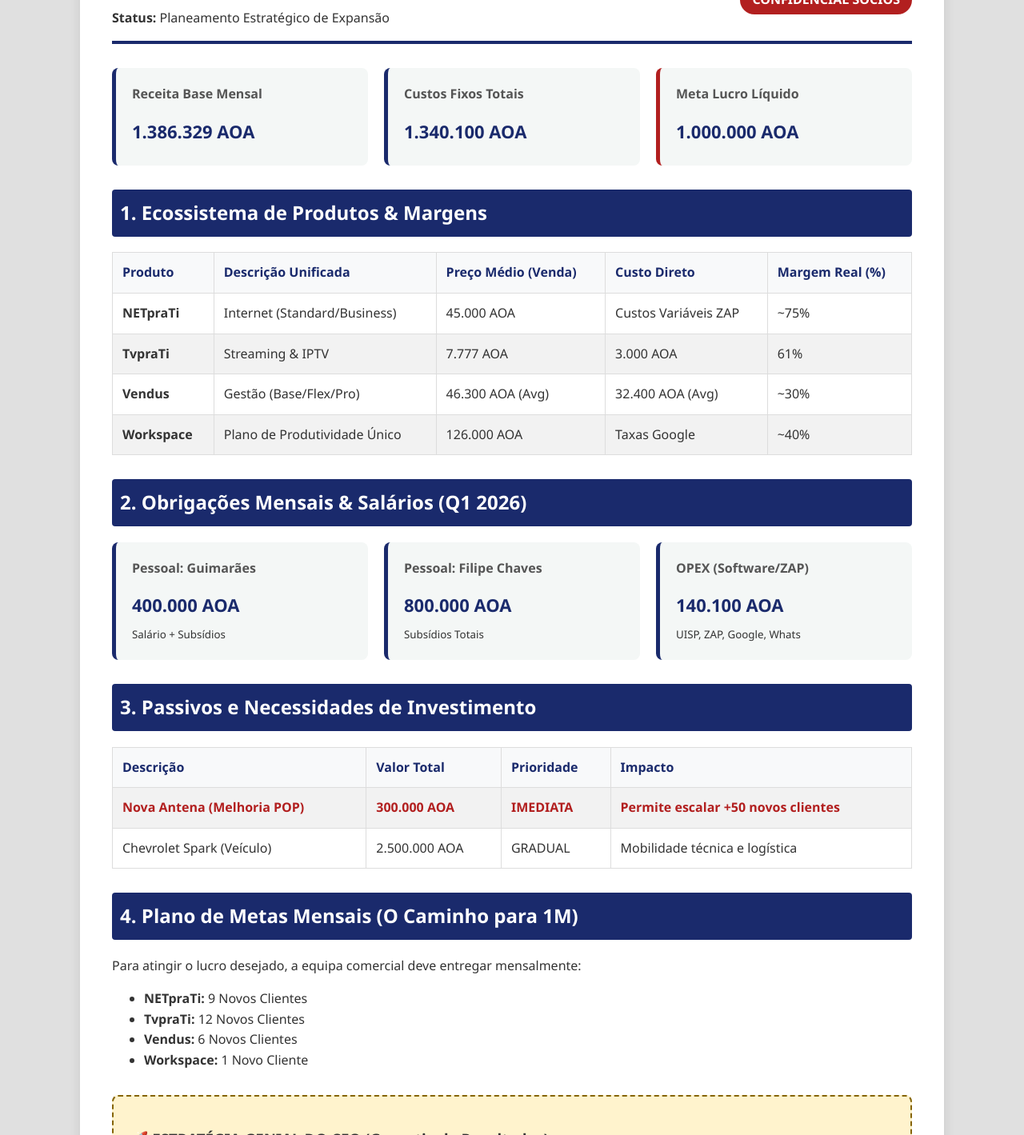
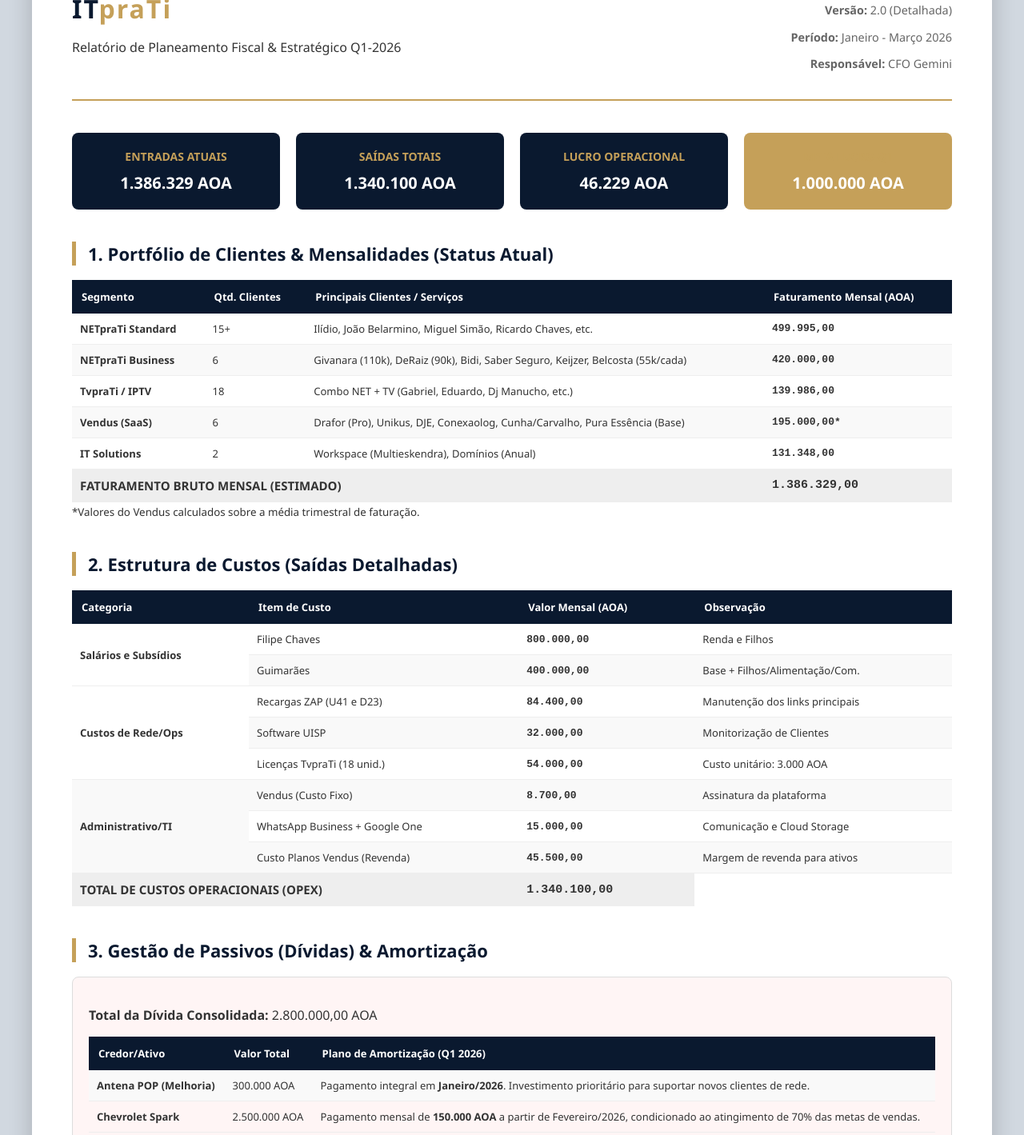
Before and after one commit to chavesfilip/itprati, a plain HTML site: page financas/gf26.html in a window 1280 px wide. Shown: the part 111-1530 px from the top of the page at 80% size. Drawn offline with Linux system fonts and the light colour scheme.

Commit message:
Revise HTML for Q1 2026 report layout and content
Updated the HTML structure and styles for the Q1 2026 report, including changes to titles, layout, and data presentation.

```diff
--- a/financas/gf26.html
+++ b/financas/gf26.html
@@ -1,169 +1,262 @@
 <!DOCTYPE html>
-<html lang="pt">
+<html lang="pt-pt">
 <head>
     <meta charset="UTF-8">
-    <title>Relatório Estratégico ITpraTi - Q1 2026</title>
+    <meta name="viewport" content="width=device-width, initial-scale=1.0">
+    <title>Relatório Trimestral ITpraTi - Q1 2026</title>
     <style>
         :root {
-            --primary: #1a2a6c;
-            --secondary: #b21f1f;
-            --accent: #fdbb2d;
-            --text: #333;
-            --light: #f4f7f6;
+            --navy: #0a192f;
+            --gold: #c5a059;
+            --light-gray: #f4f7f6;
+            --white: #ffffff;
+            --danger: #e74c3c;
+            --success: #2ecc71;
+            --text-main: #333;
         }
-        body { font-family: 'Segoe UI', Tahoma, Geneva, Verdana, sans-serif; line-height: 1.6; color: var(--text); background: #e0e0e0; margin: 0; padding: 20px; }
-        .container { max-width: 1000px; background: white; margin: auto; padding: 40px; border-radius: 8px; box-shadow: 0 4px 15px rgba(0,0,0,0.1); }
-        header { border-bottom: 4px solid var(--primary); margin-bottom: 30px; display: flex; justify-content: space-between; align-items: center; }
-        h1 { color: var(--primary); margin: 0; font-size: 28px; text-transform: uppercase; }
-        .badge { background: var(--secondary); color: white; padding: 5px 15px; border-radius: 20px; font-weight: bold; }
 
-        .section-title { background: var(--primary); color: white; padding: 10px; margin-top: 30px; border-radius: 4px; }
+        body { font-family: 'Segoe UI', Arial, sans-serif; background-color: #d1d8e0; margin: 0; padding: 40px; color: var(--text-main); }
+        .report-container { max-width: 1100px; background: var(--white); margin: auto; padding: 50px; border-radius: 12px; box-shadow: 0 10px 30px rgba(0,0,0,0.2); border-top: 10px solid var(--navy); }
 
-        table { width: 100%; border-collapse: collapse; margin: 15px 0; }
-        th, td { border: 1px solid #ddd; padding: 12px; text-align: left; }
-        th { background: #f8f9fa; color: var(--primary); }
-        tr:nth-child(even) { background: #f2f2f2; }
+        /* Header */
+        header { display: flex; justify-content: space-between; border-bottom: 2px solid var(--gold); padding-bottom: 20px; margin-bottom: 40px; }
+        .logo-area h1 { margin: 0; color: var(--navy); font-size: 32px; letter-spacing: 2px; }
+        .logo-area span { color: var(--gold); font-weight: bold; }
+        .meta-info { text-align: right; font-size: 0.9em; color: #666; }
 
-        .grid-3 { display: grid; grid-template-columns: 1fr 1fr 1fr; gap: 20px; margin-top: 20px; }
-        .card { background: var(--light); padding: 20px; border-radius: 8px; border-left: 5px solid var(--primary); }
-        .card.urgent { border-left-color: var(--secondary); }
-        .card h3 { margin-top: 0; font-size: 16px; color: #555; }
-        .card p { font-size: 22px; font-weight: bold; margin: 5px 0; color: var(--primary); }
+        /* Summary Cards */
+        .summary-grid { display: grid; grid-template-columns: repeat(4, 1fr); gap: 20px; margin-bottom: 40px; }
+        .card { background: var(--navy); color: var(--white); padding: 20px; border-radius: 8px; text-align: center; }
+        .card h3 { font-size: 14px; margin: 0; text-transform: uppercase; color: var(--gold); }
+        .card p { font-size: 20px; font-weight: bold; margin: 10px 0 0; }
 
-        .strategy-box { background: #fff3cd; border: 2px dashed #856404; padding: 20px; margin-top: 30px; border-radius: 8px; }
-        .footer { margin-top: 50px; text-align: center; font-size: 12px; color: #777; border-top: 1px solid #ddd; padding-top: 20px; }
+        h2 { color: var(--navy); border-left: 5px solid var(--gold); padding-left: 15px; margin-top: 40px; font-size: 22px; }
+
+        /* Tables */
+        table { width: 100%; border-collapse: collapse; margin-top: 15px; font-size: 13px; }
+        th { background-color: var(--navy); color: var(--white); padding: 12px; text-align: left; }
+        td { padding: 10px; border-bottom: 1px solid #eee; }
+        tr:nth-child(even) { background-color: #f9f9f9; }
+        .val { font-family: 'Courier New', monospace; font-weight: bold; }
+        .total-row { background: #eee !important; font-weight: bold; font-size: 15px; }
+
+        /* Strategy & Goals */
+        .strategy-section { background: #fffbe6; border: 1px solid var(--gold); padding: 25px; border-radius: 8px; margin-top: 30px; }
+        .strategy-section h3 { margin-top: 0; color: #856404; }
+        .goal-list { display: grid; grid-template-columns: 1fr 1fr; gap: 20px; }
+        .goal-item { background: var(--white); padding: 15px; border-radius: 6px; border: 1px solid #ddd; }
+        .goal-item strong { color: var(--navy); display: block; margin-bottom: 5px; }
+
+        /* Amortization */
+        .debt-box { border: 1px solid #ddd; padding: 20px; border-radius: 8px; background: #fff5f5; }
+
+        footer { margin-top: 60px; text-align: center; font-size: 12px; color: #999; border-top: 1px solid #eee; padding-top: 20px; }
     </style>
 </head>
 <body>
 
-<div class="container">
+<div class="report-container">
     <header>
-        <div>
-            <h1>ITpraTi - Relatório Trimestral (Q1 2026)</h1>
-            <p><strong>Status:</strong> Planeamento Estratégico de Expansão</p>
+        <div class="logo-area">
+            <h1>IT<span>praTi</span></h1>
+            <p>Relatório de Planeamento Fiscal & Estratégico Q1-2026</p>
         </div>
-        <div class="badge">CONFIDENCIAL SÓCIOS</div>
+        <div class="meta-info">
+            <p><strong>Versão:</strong> 2.0 (Detalhada)</p>
+            <p><strong>Período:</strong> Janeiro - Março 2026</p>
+            <p><strong>Responsável:</strong> CFO Gemini</p>
+        </div>
     </header>
 
-    <div class="grid-3">
+    <div class="summary-grid">
         <div class="card">
-            <h3>Receita Base Mensal</h3>
+            <h3>Entradas Atuais</h3>
             <p>1.386.329 AOA</p>
         </div>
         <div class="card">
-            <h3>Custos Fixos Totais</h3>
+            <h3>Saídas Totais</h3>
             <p>1.340.100 AOA</p>
         </div>
-        <div class="card urgent">
-            <h3>Meta Lucro Líquido</h3>
+        <div class="card">
+            <h3>Lucro Operacional</h3>
+            <p>46.229 AOA</p>
+        </div>
+        <div class="card" style="background: var(--gold);">
+            <h3>Meta Lucro Q1</h3>
             <p>1.000.000 AOA</p>
         </div>
     </div>
 
-    <h2 class="section-title">1. Ecossistema de Produtos & Margens</h2>
+    <h2>1. Portfólio de Clientes & Mensalidades (Status Atual)</h2>
     <table>
         <thead>
             <tr>
-                <th>Produto</th>
-                <th>Descrição Unificada</th>
-                <th>Preço Médio (Venda)</th>
-                <th>Custo Direto</th>
-                <th>Margem Real (%)</th>
+                <th>Segmento</th>
+                <th>Qtd. Clientes</th>
+                <th>Principais Clientes / Serviços</th>
+                <th>Faturamento Mensal (AOA)</th>
             </tr>
         </thead>
         <tbody>
             <tr>
-                <td><strong>NETpraTi</strong></td>
-                <td>Internet (Standard/Business)</td>
-                <td>45.000 AOA</td>
-                <td>Custos Variáveis ZAP</td>
-                <td>~75%</td>
+                <td><strong>NETpraTi Standard</strong></td>
+                <td>15+</td>
+                <td>Ilídio, João Belarmino, Miguel Simão, Ricardo Chaves, etc.</td>
+                <td class="val">499.995,00</td>
             </tr>
             <tr>
-                <td><strong>TvpraTi</strong></td>
-                <td>Streaming & IPTV</td>
-                <td>7.777 AOA</td>
-                <td>3.000 AOA</td>
-                <td>61%</td>
+                <td><strong>NETpraTi Business</strong></td>
+                <td>6</td>
+                <td>Givanara (110k), DeRaiz (90k), Bidi, Saber Seguro, Keijzer, Belcosta (55k/cada)</td>
+                <td class="val">420.000,00</td>
             </tr>
             <tr>
-                <td><strong>Vendus</strong></td>
-                <td>Gestão (Base/Flex/Pro)</td>
-                <td>46.300 AOA (Avg)</td>
-                <td>32.400 AOA (Avg)</td>
-                <td>~30%</td>
+                <td><strong>TvpraTi / IPTV</strong></td>
+                <td>18</td>
+                <td>Combo NET + TV (Gabriel, Eduardo, Dj Manucho, etc.)</td>
+                <td class="val">139.986,00</td>
             </tr>
             <tr>
-                <td><strong>Workspace</strong></td>
-                <td>Plano de Produtividade Único</td>
-                <td>126.000 AOA</td>
-                <td>Taxas Google</td>
-                <td>~40%</td>
+                <td><strong>Vendus (SaaS)</strong></td>
+                <td>6</td>
+                <td>Drafor (Pro), Unikus, DJE, Conexaolog, Cunha/Carvalho, Pura Essência (Base)</td>
+                <td class="val">195.000,00*</td>
+            </tr>
+            <tr>
+                <td><strong>IT Solutions</strong></td>
+                <td>2</td>
+                <td>Workspace (Multieskendra), Domínios (Anual)</td>
+                <td class="val">131.348,00</td>
+            </tr>
+            <tr class="total-row">
+                <td colspan="3">FATURAMENTO BRUTO MENSAL (ESTIMADO)</td>
+                <td class="val">1.386.329,00</td>
+            </tr>
+        </tbody>
+    </table>
+    <small>*Valores do Vendus calculados sobre a média trimestral de faturação.</small>
+
+    <h2>2. Estrutura de Custos (Saídas Detalhadas)</h2>
+    <table>
+        <thead>
+            <tr>
+                <th>Categoria</th>
+                <th>Item de Custo</th>
+                <th>Valor Mensal (AOA)</th>
+                <th>Observação</th>
+            </tr>
+        </thead>
+        <tbody>
+            <tr>
+                <td rowspan="2"><strong>Salários e Subsídios</strong></td>
+                <td>Filipe Chaves</td>
+                <td class="val">800.000,00</td>
+                <td>Renda e Filhos</td>
+            </tr>
+            <tr>
+                <td>Guimarães</td>
+                <td class="val">400.000,00</td>
+                <td>Base + Filhos/Alimentação/Com.</td>
+            </tr>
+            <tr>
+                <td rowspan="3"><strong>Custos de Rede/Ops</strong></td>
+                <td>Recargas ZAP (U41 e D23)</td>
+                <td class="val">84.400,00</td>
+                <td>Manutenção dos links principais</td>
+            </tr>
+            <tr>
+                <td>Software UISP</td>
+                <td class="val">32.000,00</td>
+                <td>Monitorização de Clientes</td>
+            </tr>
+            <tr>
+                <td>Licenças TvpraTi (18 unid.)</td>
+                <td class="val">54.000,00</td>
+                <td>Custo unitário: 3.000 AOA</td>
+            </tr>
+            <tr>
+                <td rowspan="3"><strong>Administrativo/TI</strong></td>
+                <td>Vendus (Custo Fixo)</td>
+                <td class="val">8.700,00</td>
+                <td>Assinatura da plataforma</td>
+            </tr>
+            <tr>
+                <td>WhatsApp Business + Google One</td>
+                <td class="val">15.000,00</td>
+                <td>Comunicação e Cloud Storage</td>
+            </tr>
+            <tr>
+                <td>Custo Planos Vendus (Revenda)</td>
+                <td class="val">45.500,00</td>
+                <td>Margem de revenda para ativos</td>
+            </tr>
+            <tr class="total-row">
+                <td colspan="2">TOTAL DE CUSTOS OPERACIONAIS (OPEX)</td>
+                <td class="val">1.340.100,00</td>
             </tr>
         </tbody>
     </table>
 
-    <h2 class="section-title">2. Obrigações Mensais & Salários (Q1 2026)</h2>
-    <div class="grid-3">
-        <div class="card">
-            <h3>Pessoal: Guimarães</h3>
-            <p>400.000 AOA</p>
-            <small>Salário + Subsídios</small>
+    <h2>3. Gestão de Passivos (Dívidas) & Amortização</h2>
+    <div class="debt-box">
+        <p><strong>Total da Dívida Consolidada:</strong> 2.800.000,00 AOA</p>
+        <table>
+            <tr>
+                <th>Credor/Ativo</th>
+                <th>Valor Total</th>
+                <th>Plano de Amortização (Q1 2026)</th>
+            </tr>
+            <tr>
+                <td><strong>Antena POP (Melhoria)</strong></td>
+                <td>300.000 AOA</td>
+                <td>Pagamento integral em <strong>Janeiro/2026</strong>. Investimento prioritário para suportar novos clientes de rede.</td>
+            </tr>
+            <tr>
+                <td><strong>Chevrolet Spark</strong></td>
+                <td>2.500.000 AOA</td>
+                <td>Pagamento mensal de <strong>150.000 AOA</strong> a partir de Fevereiro/2026, condicionado ao atingimento de 70% das metas de vendas.</td>
+            </tr>
+        </table>
+    </div>
+
+    <h2>4. Metas de Expansão para o Q1 2026 (Mensais)</h2>
+    <div class="goal-list">
+        <div class="goal-item">
+            <strong>NETpraTi (Conectividade)</strong>
+            Meta: +9 Clientes/Mês<br>
+            Receita Estimada: +299.997,00 AOA
         </div>
-        <div class="card">
-            <h3>Pessoal: Filipe Chaves</h3>
-            <p>800.000 AOA</p>
-            <small>Subsídios Totais</small>
+        <div class="goal-item">
+            <strong>TvpraTi (Entretenimento)</strong>
+            Meta: +12 Clientes/Mês<br>
+            Receita Estimada: +93.324,00 AOA
         </div>
-        <div class="card">
-            <h3>OPEX (Software/ZAP)</h3>
-            <p>140.100 AOA</p>
-            <small>UISP, ZAP, Google, Whats</small>
+        <div class="goal-item">
+            <strong>Vendus (SaaS)</strong>
+            Meta: +6 Clientes/Mês<br>
+            Receita Estimada: +129.996,00 AOA
+        </div>
+        <div class="goal-item">
+            <strong>Workspace (Empresarial)</strong>
+            Meta: +1 Cliente/Mês<br>
+            Receita Estimada: +126.000,00 AOA
         </div>
     </div>
 
-    <h2 class="section-title">3. Passivos e Necessidades de Investimento</h2>
-    <table>
-        <tr>
-            <th>Descrição</th>
-            <th>Valor Total</th>
-            <th>Prioridade</th>
-            <th>Impacto</th>
-        </tr>
-        <tr style="color: #b21f1f; font-weight: bold;">
-            <td>Nova Antena (Melhoria POP)</td>
-            <td>300.000 AOA</td>
-            <td>IMEDIATA</td>
-            <td>Permite escalar +50 novos clientes</td>
-        </tr>
-        <tr>
-            <td>Chevrolet Spark (Veículo)</td>
-            <td>2.500.000 AOA</td>
-            <td>GRADUAL</td>
-            <td>Mobilidade técnica e logística</td>
-        </tr>
-    </table>
-
-    <h2 class="section-title">4. Plano de Metas Mensais (O Caminho para 1M)</h2>
-    <p>Para atingir o lucro desejado, a equipa comercial deve entregar mensalmente:</p>
-    <ul>
-        <li><strong>NETpraTi:</strong> 9 Novos Clientes</li>
-        <li><strong>TvpraTi:</strong> 12 Novos Clientes</li>
-        <li><strong>Vendus:</strong> 6 Novos Clientes</li>
-        <li><strong>Workspace:</strong> 1 Novo Cliente</li>
-    </ul>
-
-    <div class="strategy-box">
-        <h3>🚀 ESTRATÉGIA GENIAL DO CFO (Garantia de Resultados)</h3>
-        <p><strong>1. Alavancagem de Marketing Pago:</strong> Destinaremos 5% da receita atual (60.000 AOA/mês) para anúncios segmentados no Facebook/Instagram focando no <strong>Kilamba e Belas</strong>. O custo de aquisição de cliente (CAC) para TV e Internet é baixo nestas zonas.</p>
-        <p><strong>2. O "Combo POP":</strong> Não venderemos mais NET sem TV. O combo aumenta o ticket médio em 7.777 AOA com apenas 3.000 AOA de custo adicional, injetando lucro puro no caixa.</p>
-        <p><strong>3. Recuperação de Churn (Leads Vendus):</strong> Temos 60 leads inativos. Ativaremos uma campanha de "Boas-vindas 2026" com 10% de desconto no primeiro trimestre para quem voltar.</p>
-        <p><strong>4. Amortização Acelerada:</strong> Todo o lucro acima de 500k no primeiro mês será usado para quitar a <strong>Antena</strong>. Sem antena nova, o crescimento estagna.</p>
+    <div class="strategy-section">
+        <h3>💡 Estratégia Genial do CFO: O "Motor de 1 Milhão"</h3>
+        <p>Para alcançarmos o lucro de 1.000.000 AOA livre até Março, implementaremos três pilares financeiros:</p>
+        <ol>
+            <li><strong>Marketing Pago de Alta Conversão:</strong> Alocação de <strong>60.000 AOA/mês</strong> em Meta Ads (Facebook/Instagram). Foco geográfico em Luanda/Belas para venda de Combos (NET+TV). <em>O custo de aquisição (CAC) de um cliente NET paga-se no primeiro mês.</em></li>
+            <li><strong>Ativação da Base de Leads:</strong> Temos 60 leads no sistema Vendus. O Guimarães e o Filipe devem focar na "Recuperação de Janeiro", oferecendo migração gratuita para o Workspace para quem reativar o Vendus Pro.</li>
+            <li><strong>Filtro de Rentabilidade:</strong> A partir de 2026, não aceitaremos clientes com margem inferior a 30%. O foco será o plano <strong>NETpraTi Business (55k)</strong>, onde o esforço técnico é o mesmo do residencial, mas o lucro é 65% maior.</li>
+            <li><strong>Bonificação por Performance:</strong> O bónus de 20% para novos clientes em 2026 é o nosso maior aliado. Ele transforma custos fixos em motivação de venda direta.</li>
+        </ol>
     </div>
 
-    <div class="footer">
-        <p>Relatório Gerado por Gemini CFO - ITpraTi © 2026. Todos os direitos reservados aos sócios.</p>
-    </div>
+    <footer>
+        <p>Documento Gerado para ITpraTi - Planeamento Fiscal 2026. Todos os cálculos baseados em projeções de mercado de Angola.</p>
+    </footer>
 </div>
 
 </body>
```
